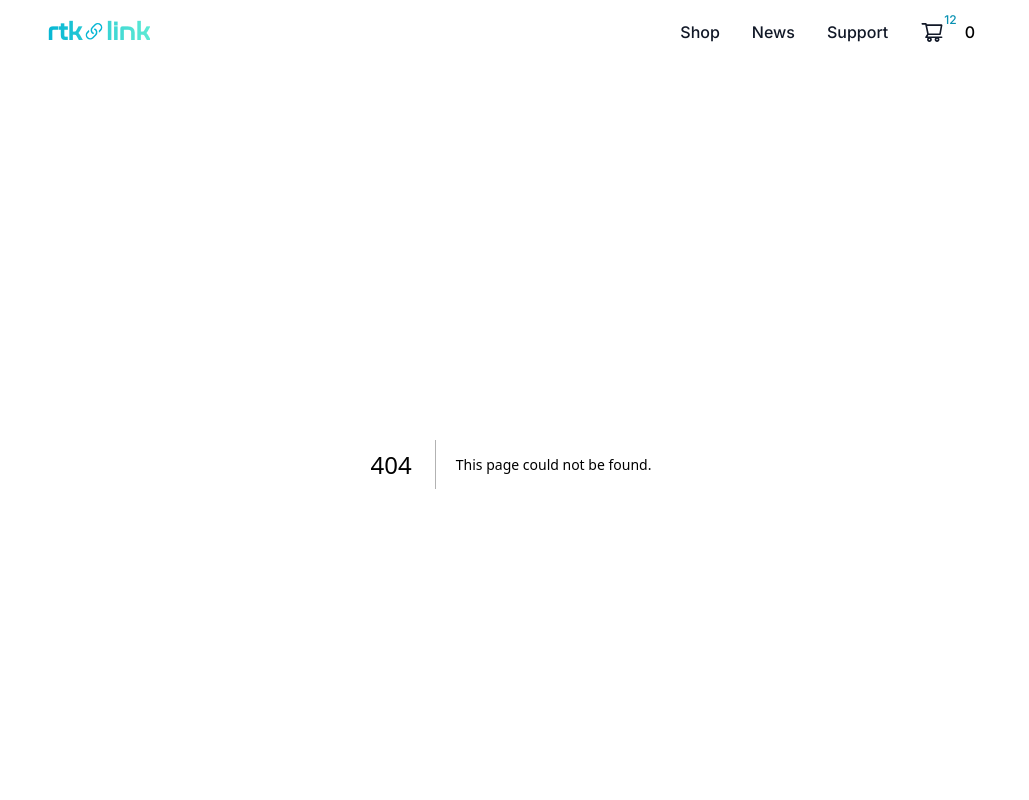
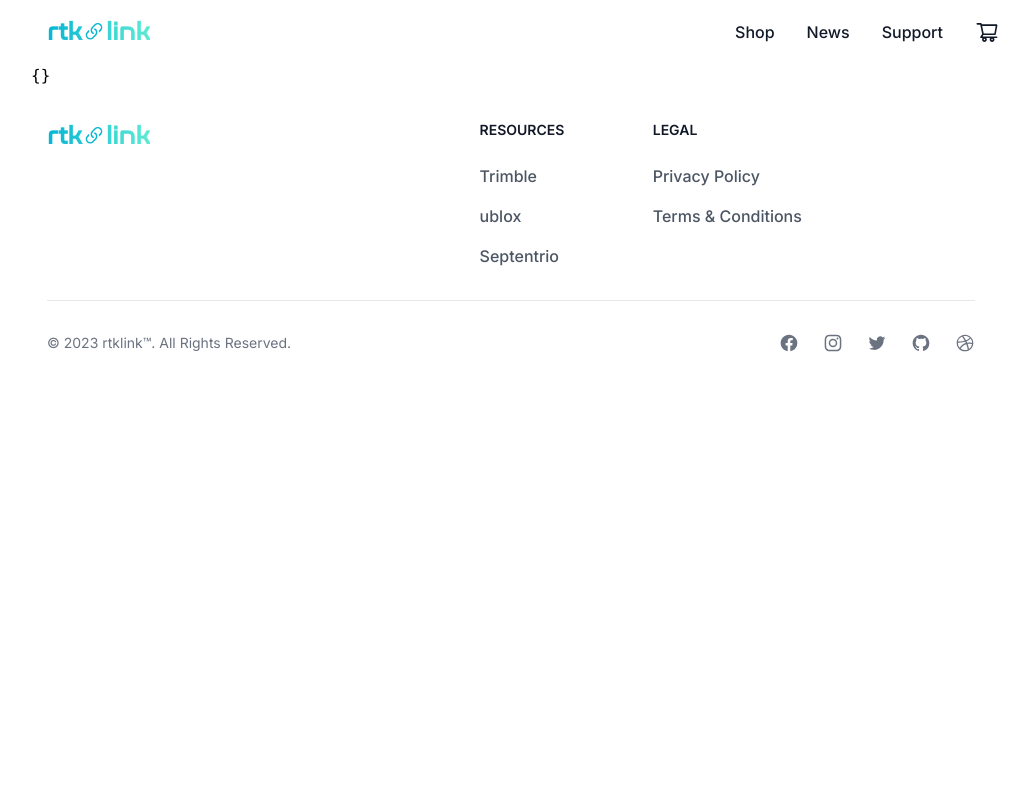
Before and after one commit to FrancoRosa/empyreal, a Next.js app: page /cart in a window 1280 px wide. Before the commit this address had no page. Shown: the top 800 px of the page, without its empty margins (129-1158 px from the left). Built offline with nearby package versions, Linux system fonts and the light colour scheme.

Commit message:
Scaffold shopping cart

```diff
--- /dev/null
+++ b/src/app/cart/page.tsx
@@ -0,0 +1,25 @@
+"use client";
+
+import { useGlobalContext } from "@/context/store";
+
+export default function Cart() {
+  const { cart } = useGlobalContext();
+  const productList = (cart: any) => {
+    const products: any = {};
+    cart.forEach((product: any) => {
+      if (product.id in products) {
+        products[product.id] = {
+          ...product,
+          quantity: products[product.id].quantity + 1,
+        };
+      } else {
+        products[product.id] = {
+          ...product,
+          quantity: 1,
+        };
+      }
+    });
+    return products;
+  };
+  return <pre>{JSON.stringify(productList(cart), null, 2)}</pre>;
+}
--- a/src/app/page.tsx
+++ b/src/app/page.tsx
@@ -1,19 +1,9 @@
 "use client";
 import Intro from "@/components/intro";
-import { useGlobalContext } from "@/context/store";
 
 export default function Home() {
-  const { count, setCount } = useGlobalContext();
   return (
     <>
-      <button
-        className="bg-gray-600 text-white rounded-lg py-2 px-4"
-        onClick={() => {
-          setCount(count + 1);
-        }}
-      >
-        Add
-      </button>
       <Intro />
     </>
   );
--- a/src/components/navbar.tsx
+++ b/src/components/navbar.tsx
@@ -7,7 +7,7 @@ import { useGlobalContext } from "@/context/store";
 
 const Navbar = () => {
   const [display, setDisplay] = useState(false);
-  const { count } = useGlobalContext();
+  const { cart } = useGlobalContext();
 
   return (
     <nav className="bg-white border-gray-200 dark:bg-gray-900 sticky">
@@ -70,17 +70,16 @@ const Navbar = () => {
               </Link>
             </li>
             <li>
-              <a
-                href="#"
+              <Link
+                href="cart"
                 className="block py-2 pl-3 pr-4 text-gray-900 rounded hover:bg-gray-100 md:hover:bg-transparent md:border-0 md:hover:text-cyan-700 md:p-0 dark:text-white md:dark:hover:text-blue-500 dark:hover:bg-gray-700 dark:hover:text-white md:dark:hover:bg-transparent"
               >
                 <AiOutlineShoppingCart className="absolute text-2xl" />
                 <div className="relative bottom-2 left-6 text-xs text-cyan-600 ">
-                  12
+                  {cart.length || ""}
                 </div>
-              </a>
+              </Link>
             </li>
-            <li>{count}</li>
           </ul>
         </div>
       </div>
--- a/src/components/products.tsx
+++ b/src/components/products.tsx
@@ -1,3 +1,5 @@
+"use client";
+
 import Image from "next/image";
 import antenna_img from "../../public/img/prod/antenna.png";
 import antenna1_img from "../../public/img/prod/antenna1.png";
@@ -5,44 +7,64 @@ import boards_img from "../../public/img/prod/boards.png";
 import case_img from "../../public/img/prod/case.png";
 import coffee_img from "../../public/img/prod/coffee.png";
 import stream_img from "../../public/img/prod/stream.png";
+import { useGlobalContext } from "@/context/store";
+import { CatalogType, ProductType } from "@/js/types";
 const Products = () => {
+  const { cart, setCart } = useGlobalContext();
+
   const products = [
     {
+      id: 1,
       name: "RTK enabled tracking board",
       description:
         "Tracking element to achive centimer level accuracy, USB based ready to connect to any display or software",
       image: boards_img,
+      price: 10,
+      price_hidden: true,
     },
     {
+      id: 2,
       name: "GNSS Antenna",
       description:
         "The GNSS antenna is engineered to provide high-quality reception of satellite signals, even in challenging environments. Its compact and rugged design allows for easy installation on various platforms, including vehicles, buildings, and surveying equipment",
       image: antenna1_img,
+      price: 20,
     },
     {
+      id: 3,
       name: "Correction stream 1 month",
       description:
         "Stand alone hardware can provide up meter level accuracy to improve this a correction stream from a static base is required then cm level accuracy is achieved",
       image: boards_img,
     },
     {
+      id: 4,
       name: "Coffee",
       description:
         "Keep your boss happy by giving some coffee from time to time, buy high quality coffee here",
       image: coffee_img,
+      price: 200,
     },
     {
+      id: 5,
       name: "Stream",
       description:
         "Keep your boss happy by giving some coffee from time to time, buy high quality coffee here",
       image: stream_img,
+      price: 200,
     },
   ];
+
+  const handleAddToCard = (product: CatalogType) => {
+    const { id, name, price, description } = product;
+    const newCart = [...cart];
+    newCart.push({ id, name, price, description });
+    setCart(newCart);
+    console.log({ id, name, price, description });
+  };
+
   return (
     <section className="lg:flex gap-10">
-      {/* <div className="bg-gradient-to-b from-teal-500  dark:to-red-300 rounded-full w-80 h-80 mt-20 mx-auto md:h-96 md:w-96 p-4">
-        <Image src={antenna_img} alt="calibrated antenna" className="" />
-      </div> */}
       {products.map((product, index) => (
         <div
           key={index}
@@ -55,7 +77,10 @@ const Products = () => {
           />
           <h3 className="text-lg font-medium pt-8 pb-2">{product.name}</h3>
           <p className="py-2">{product.description}</p>
-          <button className="bg-cyan-500 text-white rounded-lg py-2 px-4 font-bold hover:bg-teal-600">
+          <button
+            onClick={() => handleAddToCard(product)}
+            className="bg-cyan-500 text-white rounded-lg py-2 px-4 font-bold hover:bg-teal-600"
+          >
             Add to card
           </button>
         </div>
--- a/src/context/store.tsx
+++ b/src/context/store.tsx
@@ -1,25 +1,22 @@
 "use client";
 import useLocalStorage from "@/js/storage";
+import { ProductType } from "@/js/types";
 import { createContext, useContext, Dispatch, SetStateAction } from "react";
 
-type DataType = {
-  firstName: string;
-};
-
 interface ContextProps {
-  count: number;
-  setCount: Dispatch<SetStateAction<number>>;
+  cart: ProductType[];
+  setCart: Dispatch<SetStateAction<ProductType[]>>;
 }
 
 const GlobalContext = createContext<ContextProps>({
-  count: parseInt(window.localStorage.getItem("count") || "0"),
-  setCount: (): number => 0,
+  cart: JSON.parse(window.localStorage.getItem("cart") || "[]"),
+  setCart: (): ProductType[] => [],
 });
 
 export const GlobalContextProvider = ({ children }) => {
-  const [count, setCount] = useLocalStorage("count", 0);
+  const [cart, setCart] = useLocalStorage("cart", []);
   return (
-    <GlobalContext.Provider value={{ count, setCount }}>
+    <GlobalContext.Provider value={{ cart, setCart }}>
       {children}
     </GlobalContext.Provider>
   );
--- /dev/null
+++ b/src/js/types.tsx
@@ -0,0 +1,15 @@
+export type ProductType = {
+  id: number;
+  name: string;
+  price: number;
+  description: string;
+};
+
+export type CatalogType = {
+  id: number;
+  name: string;
+  price: number;
+  description: string;
+  image: string;
+  price_hidden: boolean;
+};
```
